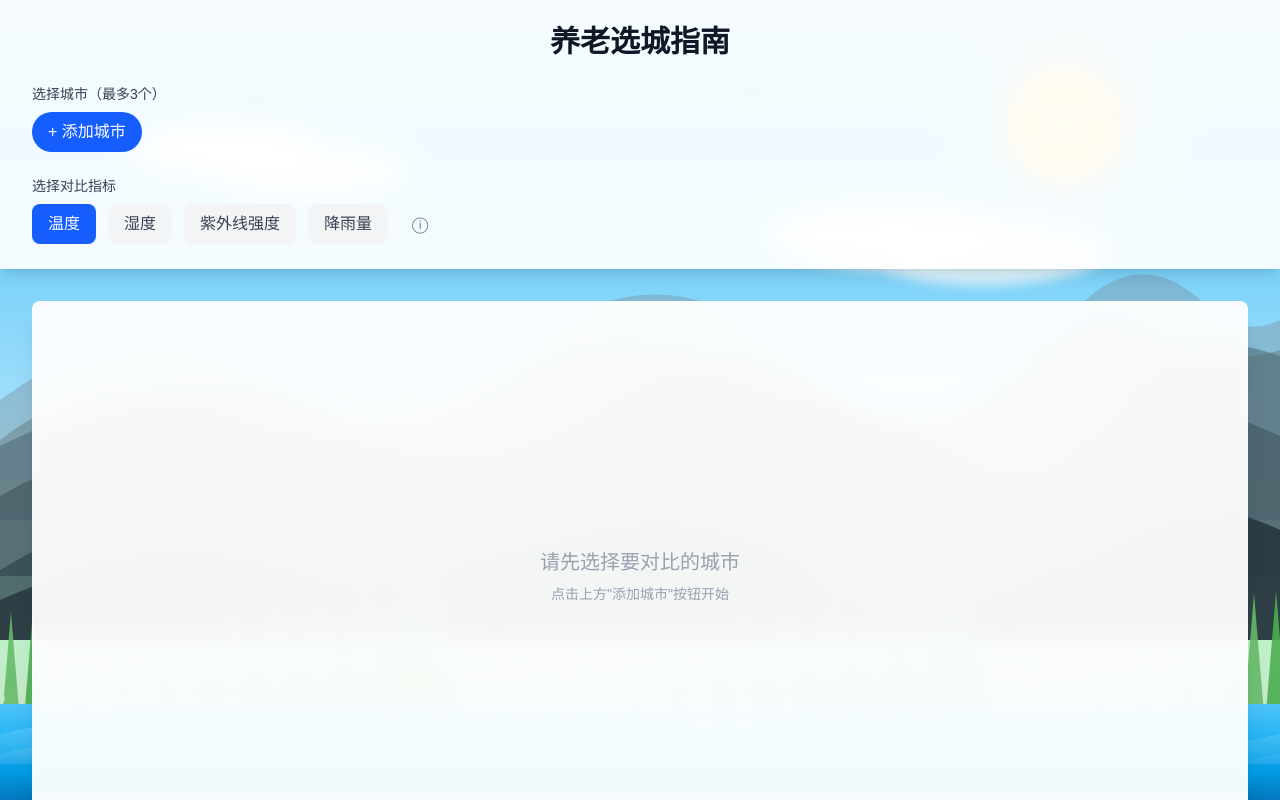
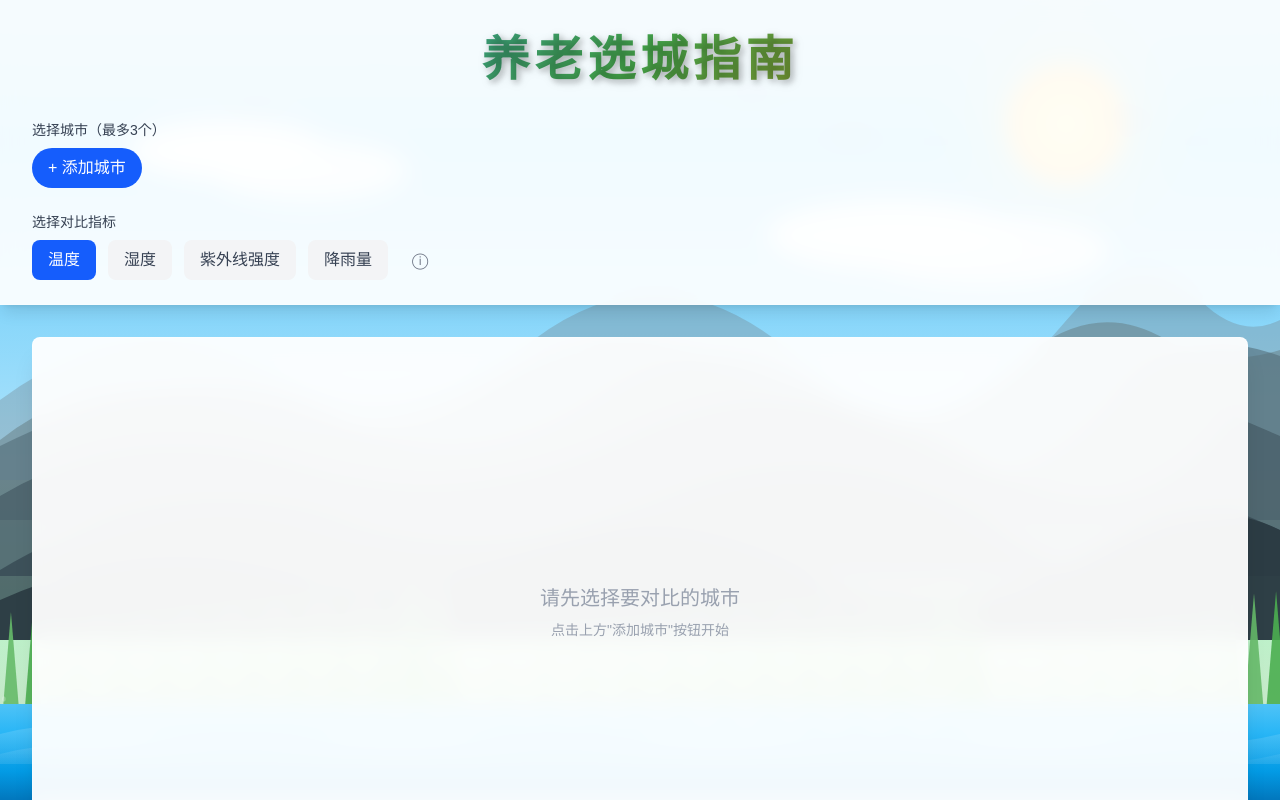
Before and after one commit to zhang-changhe/select-city, a Next.js app: page / in a window 1280 px wide. Shown: the top 800 px of the page. Built offline with nearby package versions, Linux system fonts and the light colour scheme.

Commit message:
feat: 为标题养老选城指南添加艺术字效果

```diff
--- a/src/app/page.tsx
+++ b/src/app/page.tsx
@@ -587,7 +587,21 @@ export default function Home() {
         }}
       >
         <div className="max-w-7xl mx-auto px-4 sm:px-6 lg:px-8 py-6">
-          <h1 className="text-3xl font-bold text-gray-900 text-center mb-6">
+          <h1
+            style={{
+              fontSize: '3rem',
+              fontWeight: '900',
+              textAlign: 'center',
+              marginBottom: '1.5rem',
+              background: 'linear-gradient(135deg, #1E88E5 0%, #43A047 50%, #F57C00 100%)',
+              WebkitBackgroundClip: 'text',
+              WebkitTextFillColor: 'transparent',
+              backgroundClip: 'text',
+              textShadow: '3px 3px 6px rgba(0, 0, 0, 0.2)',
+              letterSpacing: '0.1em',
+              filter: 'drop-shadow(2px 2px 4px rgba(0, 0, 0, 0.15))',
+            }}
+          >
             养老选城指南
           </h1>
 
```
Also changed, not shown: 1 other file (tests, documents, lock files or other folders).
